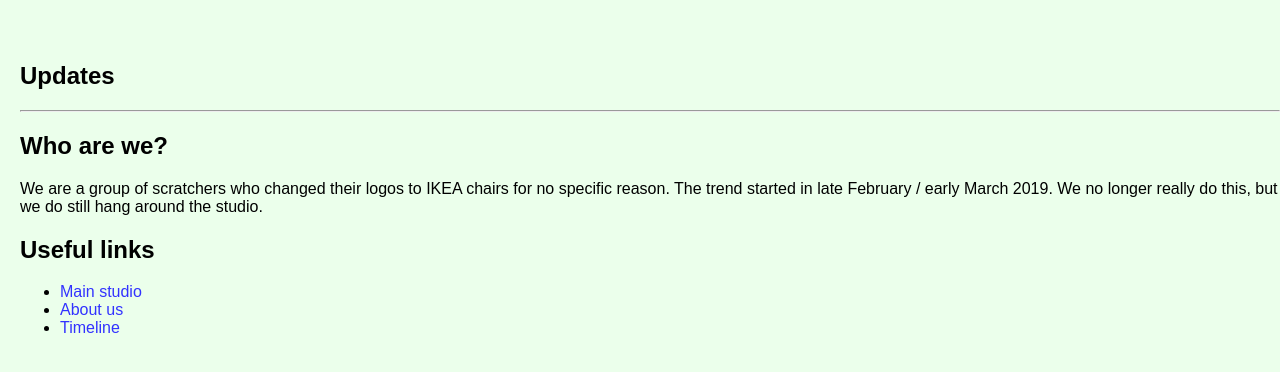
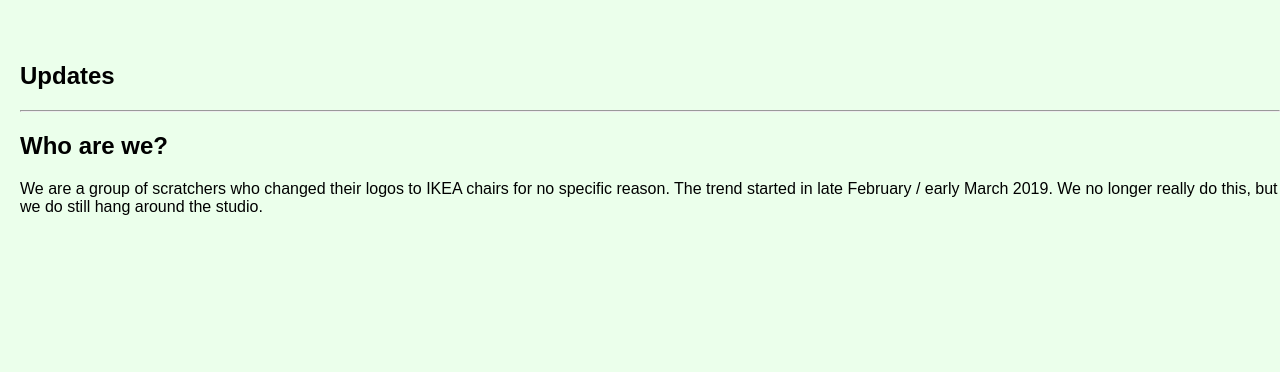
Before and after one commit to NilsTheBest/ChairOfRepublic, a plain HTML site: page index.html in a window 1280 px wide. Shown: the part 258-630 px from the top of the page. Drawn offline with Linux system fonts and the light colour scheme.

Commit message:
Update index.html

```diff
--- a/index.html
+++ b/index.html
@@ -21,13 +21,6 @@
 
       <h2>Who are we?</h2>
       <p>We are a group of scratchers who changed their logos to IKEA chairs for no specific reason. The trend started in late February / early March 2019. We no longer really do this, but we do still hang around the studio.</p>
-
-      <h2>Useful links</h2>
-      <ul>
-        <li><a href="https://scratch.mit.edu/studios/5986686/" class="link">Main studio</a></li>
-        <li><a href="https://en.scratch-wiki.info/wiki/User:NilsTheBest/Chair_of_Republic" class="link">About us</a></li>
-        <li><a href="https://en.scratch-wiki.info/wiki/User:NilsTheBest/Chair_of_Republic/timeline" class="link">Timeline</a></li>
-      </ul>
     </div>
 
   </body>
```
